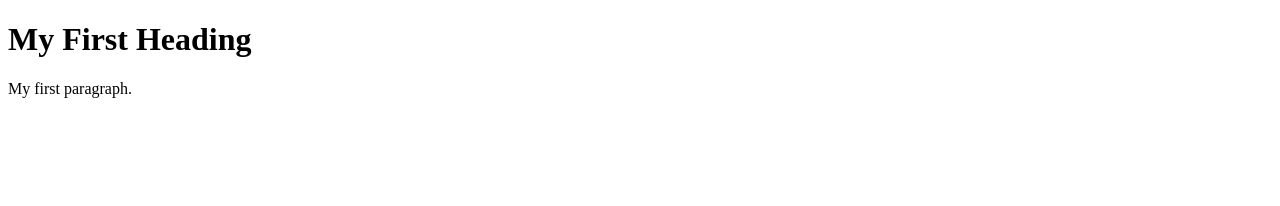
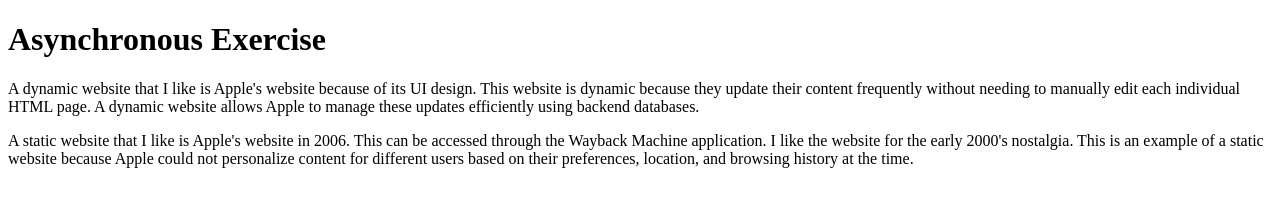
Before and after one commit to maliyaham/webproductionII, a plain HTML site: page Asynchronous Exercise.html in a window 1280 px wide. Drawn offline with Linux system fonts and the light colour scheme.

Commit message:
Update Asynchronous Exercise.html

```diff
--- a/Asynchronous Exercise.html
+++ b/Asynchronous Exercise.html
@@ -2,9 +2,9 @@
 <html>
 <body>
 
-<h1>My First Heading</h1>
+<h1>Asynchronous Exercise</h1>
 
-<p>My first paragraph.</p>
-
+<p>A dynamic website that I like is Apple's website because of its UI design. This website is dynamic because they update their content frequently without needing to manually edit each individual HTML page. A dynamic website allows Apple to manage these updates efficiently using backend databases. </p>
+<p> A static website that I like is Apple's website in 2006. This can be accessed through the Wayback Machine application. I like the website for the early 2000's nostalgia. This is an example of a static website because Apple could not personalize content for different users based on their preferences, location, and browsing history at the time.</p>
 </body>
 </html>
```
